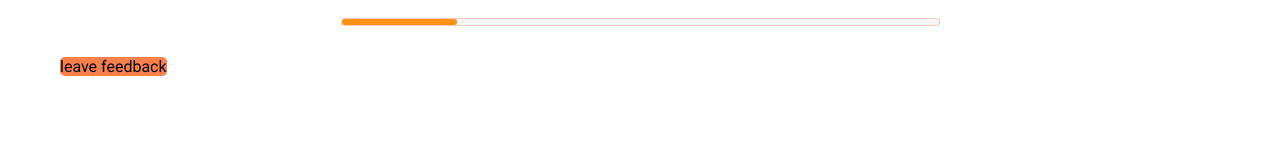
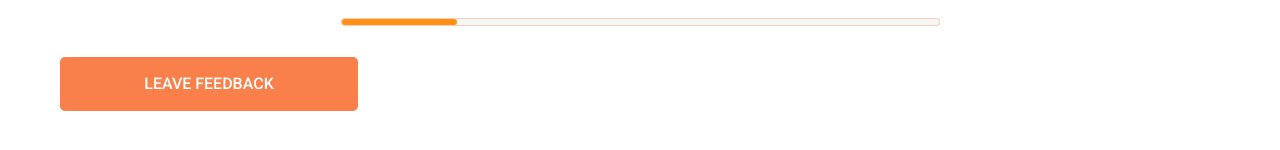
Before and after one commit to ElenaCoder/online-zoo, a plain HTML site: page pages/main/index.html in a window 1280 px wide. Shown: the part 4243-4393 px from the top of the page. Drawn offline with Linux system fonts and the light colour scheme.

Commit message:
fix: add styles for squared-button

```diff
--- a/assets/styles/button.css
+++ b/assets/styles/button.css
@@ -35,9 +35,19 @@ a.button:disabled{
 }
 
 .squared-button,
-a.squared-button{
+a.squared-button {
+
+    width: 298px;
+    height: 54px;
+    background-color: #F9804B;
+    color: #FFFFFF;;
+    font-weight: 500;
+    font-size: 16px;
+    line-height: 22px;
+    text-align: center;
     border-radius: 5px;
-    background-color: #F9804B;
+    padding: 16px 0;
+    text-transform: uppercase;
 }
 
 .squared-button:hover,
```
